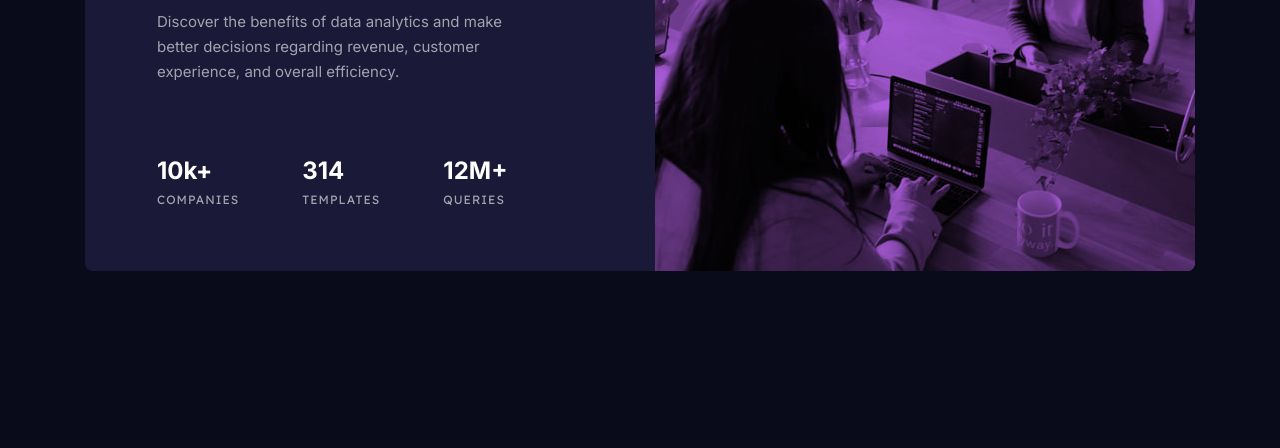
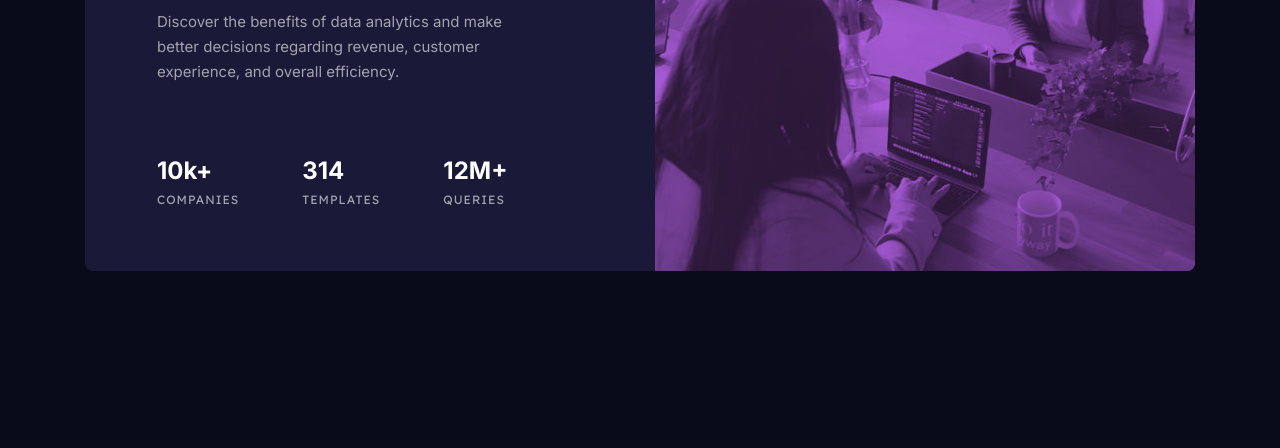
Before and after one commit to oanh-hth/FMS-Stats-Preview-Card-Component, a plain HTML site: page index.html in a window 1280 px wide. Shown: the part 352-800 px from the top of the page. Drawn offline with Linux system fonts and the light colour scheme.

Commit message:
add opacity for img tag

```diff
--- a/style.css
+++ b/style.css
@@ -81,6 +81,7 @@ img {
     height: 100%;
     mix-blend-mode: multiply;
     object-fit: cover;
+    opacity: 0.7511;
 }
 
 
```
